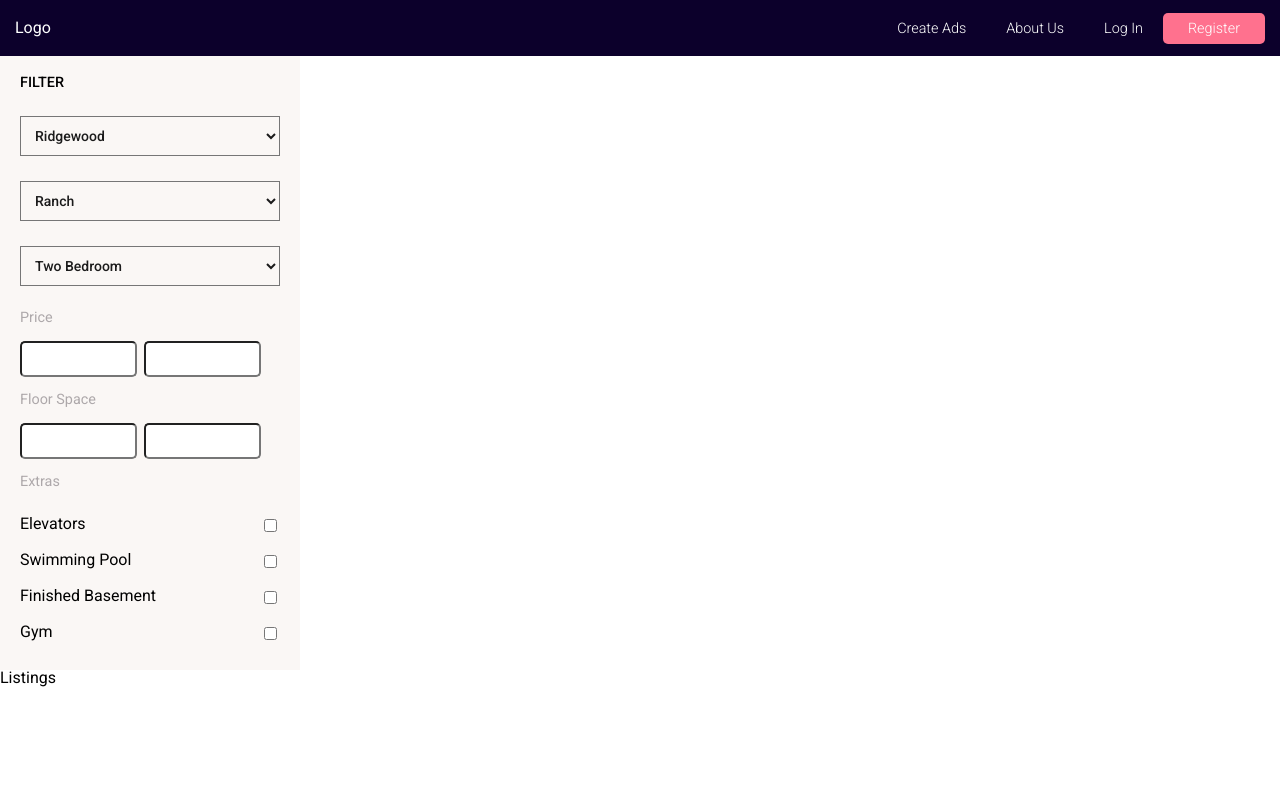
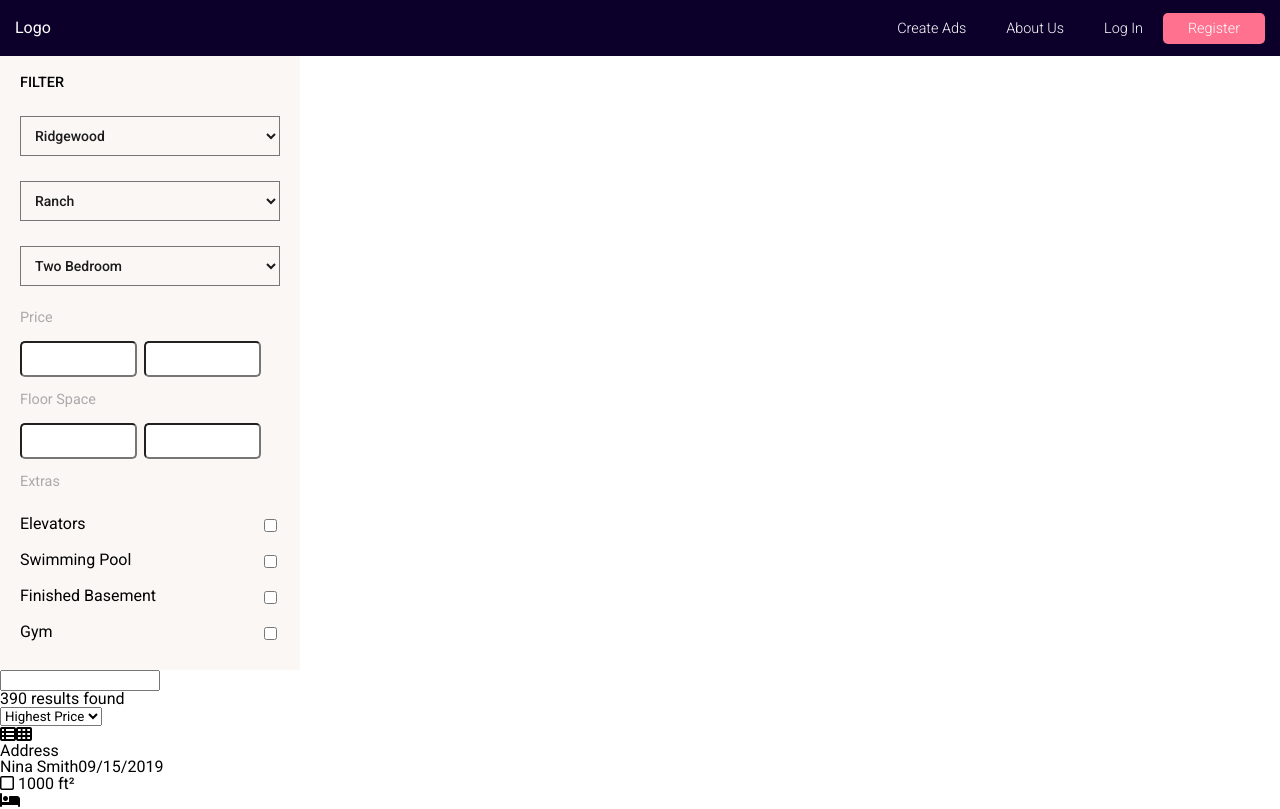
Before and after one commit to edjunma/react-real-estate-app, a React app: page / in a window 1280 px wide. Built offline with nearby package versions, Linux system fonts and the light colour scheme.

Commit message:
adding listings html

```diff
--- a/assets/js/realEstate/Listings.js
+++ b/assets/js/realEstate/Listings.js
@@ -8,6 +8,50 @@ export default class Listings extends Component {
 		};
 	}
 	render() {
-		return <div>Listings</div>;
+		return (
+			<section className='listings'>
+				{/* Search Area */}
+				<section className='search-area'>
+					<input type='text' name='search' />
+				</section>
+				{/* Sort By Section */}
+				<section className='sortby-area'>
+					<div>390 results found</div>
+					<div className='sort-options'>
+						<select name='sortby' className='sortby'>
+							<option value='price-asc'>Highest Price</option>
+							<option value='price-dsc'>Lowest Price</option>
+						</select>
+						<div className='view'>
+							<i className='fa fa-th-list' aria-hidden='true'></i>
+							<i className='fa fa-th' aria-hidden='true'></i>
+						</div>
+					</div>
+				</section>
+				{/* Listings */}
+				<section className='listings-results'>
+					<div className='listing'>
+						<div className='listing-img'>
+							<span className='Address'>Address</span>
+							<div className='details'>
+								<div className='user-img'></div>
+								<div className='user-details'>
+									<span className='user-name'>Nina Smith</span>
+									<span className='post-date'>09/15/2019</span>
+								</div>
+								<div className='listing-details'>
+									<div className='floor-space'>
+										<i className='fa fa-square-o' aria-hidden='true'></i> 1000 ft&sup2;
+									</div>
+									<i className='fa fa-bed' aria-hidden='true'></i>
+								</div>
+							</div>
+						</div>
+					</div>
+				</section>
+				{/* Pagination */}
+				<section className='pagination'></section>
+			</section>
+		);
 	}
 }
--- a/assets/sass/_content-area.scss
+++ b/assets/sass/_content-area.scss
@@ -56,3 +56,6 @@
 		}
 	}
 }
+
+#listings {
+}
--- a/public/index.html
+++ b/public/index.html
@@ -6,6 +6,7 @@
 		<meta name="viewport" content="width=device-width, initial-scale=1" />
 		<link rel="stylesheet" href="/css/main.css" />
 		<script async defer src="https://buttons.github.io/buttons.js"></script>
+		<script src="https://kit.fontawesome.com/561f520f53.js"></script>
 	</head>
 	<body>
 		<div id="app"></div>
--- a/public/js/components/realEstate.js
+++ b/public/js/components/realEstate.js
@@ -288,9 +288,94 @@ var Listings = function (_Component) {
 		key: 'render',
 		value: function render() {
 			return _react2.default.createElement(
-				'div',
-				null,
-				'Listings'
+				'section',
+				{ className: 'listings' },
+				_react2.default.createElement(
+					'section',
+					{ className: 'search-area' },
+					_react2.default.createElement('input', { type: 'text', name: 'search' })
+				),
+				_react2.default.createElement(
+					'section',
+					{ className: 'sortby-area' },
+					_react2.default.createElement(
+						'div',
+						null,
+						'390 results found'
+					),
+					_react2.default.createElement(
+						'div',
+						{ className: 'sort-options' },
+						_react2.default.createElement(
+							'select',
+							{ name: 'sortby', className: 'sortby' },
+							_react2.default.createElement(
+								'option',
+								{ value: 'price-asc' },
+								'Highest Price'
+							),
+							_react2.default.createElement(
+								'option',
+								{ value: 'price-dsc' },
+								'Lowest Price'
+							)
+						),
+						_react2.default.createElement(
+							'div',
+							{ className: 'view' },
+							_react2.default.createElement('i', { className: 'fa fa-th-list', 'aria-hidden': 'true' }),
+							_react2.default.createElement('i', { className: 'fa fa-th', 'aria-hidden': 'true' })
+						)
+					)
+				),
+				_react2.default.createElement(
+					'section',
+					{ className: 'listings-results' },
+					_react2.default.createElement(
+						'div',
+						{ className: 'listing' },
+						_react2.default.createElement(
+							'div',
+							{ className: 'listing-img' },
+							_react2.default.createElement(
+								'span',
+								{ className: 'Address' },
+								'Address'
+							),
+							_react2.default.createElement(
+								'div',
+								{ className: 'details' },
+								_react2.default.createElement('div', { className: 'user-img' }),
+								_react2.default.createElement(
+									'div',
+									{ className: 'user-details' },
+									_react2.default.createElement(
+										'span',
+										{ className: 'user-name' },
+										'Nina Smith'
+									),
+									_react2.default.createElement(
+										'span',
+										{ className: 'post-date' },
+										'09/15/2019'
+									)
+								),
+								_react2.default.createElement(
+									'div',
+									{ className: 'listing-details' },
+									_react2.default.createElement(
+										'div',
+										{ className: 'floor-space' },
+										_react2.default.createElement('i', { className: 'fa fa-square-o', 'aria-hidden': 'true' }),
+										' 1000 ft\xB2'
+									),
+									_react2.default.createElement('i', { className: 'fa fa-bed', 'aria-hidden': 'true' })
+								)
+							)
+						)
+					)
+				),
+				_react2.default.createElement('section', { className: 'pagination' })
 			);
 		}
 	}]);
```
